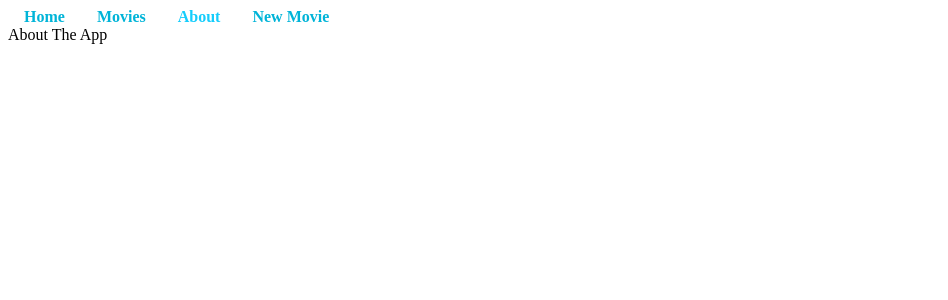
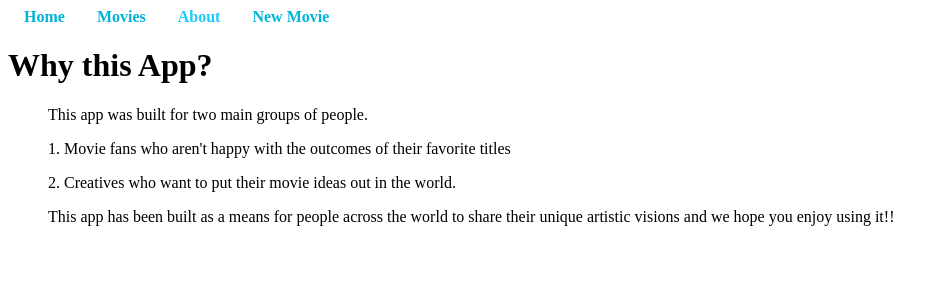
Before and after one commit to rahimshahad/react_proj, a React (Create React App) app in the folder fan_fiction_client/: page /about in a window 1280 px wide. Shown: the top 300 px of the page, without its empty margins (0-948 px from the left). Built offline with nearby package versions, Linux system fonts and the light colour scheme.

Commit message:
refactor code

```diff
--- a/fan_fiction_client/src/components/About.js
+++ b/fan_fiction_client/src/components/About.js
@@ -3,7 +3,14 @@ import React from 'react'
 export default function About() {
     return (
         <div>
-            About The App
+            <h1> Why this App?</h1>
+            <ul> This app was built for two main groups of people.
+               <p>  1. Movie fans who aren't happy with the outcomes of their favorite titles</p>
+
+               <p> 2. Creatives who want to put their movie ideas out in the world.</p>
+
+                This app has been built as a means for people across the world to share their unique artistic visions and we hope you enjoy using it!!
+            </ul>
         </div>
     )
 }
--- a/fan_fiction_client/src/components/App.js
+++ b/fan_fiction_client/src/components/App.js
@@ -1,6 +1,5 @@
 import React from 'react'
 import Router from './Router'
-import MoviesContainer from './MoviesContainer'
 import Navbar from './Navbar'
 
 export default function App() {
--- a/fan_fiction_client/src/components/MoviesContainer.js
+++ b/fan_fiction_client/src/components/MoviesContainer.js
@@ -1,7 +1,6 @@
 import React, {Component} from 'react'
 import {connect} from 'react-redux'
 import {fetchMovies} from '../actions/moviesActions'
-import MoviesForm from './MoviesForm'
 import MoviesList from './MoviesList'
 
 
--- a/fan_fiction_client/src/components/MoviesList.js
+++ b/fan_fiction_client/src/components/MoviesList.js
@@ -1,4 +1,4 @@
-import React, { useState } from "react";
+import React from "react";
 import { connect } from "react-redux";
 import { Button } from "../styled-components/Button.style";
 // import EditMovieForm from "./EditMovieForm";
@@ -14,7 +14,7 @@ const MoviesList = ({ movies, deleteMovie, editMovie, addReview}) => {
     console.log("movieID", movieID);
   };
   return (
-    <div>
+    <div className="movies-list">
       <h1>List of Movies:</h1>
       <ul>
         {movies.map((movie) => (
@@ -33,7 +33,7 @@ const MoviesList = ({ movies, deleteMovie, editMovie, addReview}) => {
               Delete Movie
             </Button>
             <Link to={`movies/${movie.id}/review/new`}>
-            <Button onClick={()=> addReview(movie.id, movie.review)}>
+            <Button onClick={()=> addReview()}>
               Add Review
             </Button>
             </Link>
@@ -46,7 +46,7 @@ const MoviesList = ({ movies, deleteMovie, editMovie, addReview}) => {
 
 const mapStateToProps = (state) => {
   const {
-    movies: { movies },
+    movies: { movies }
   } = state;
   return { movies };
 };
--- a/fan_fiction_client/src/components/ReviewForm.js
+++ b/fan_fiction_client/src/components/ReviewForm.js
@@ -6,7 +6,8 @@ import { Form, FormInput } from '../styled-components/Form.style'
 
  class ReviewForm extends Component {
     state = {
-        content: ''
+        content: '',
+        movie_id: this.props.movie_id
     }
     handleChange = (e) => {
         const {name, value} = e.target;
@@ -19,11 +20,15 @@ import { Form, FormInput } from '../styled-components/Form.style'
     handleSubmit = (e) =>{
         e.preventDefault();
         this.props.addReview(this.state)
+        this.setState({
+            content: ""
+        })
     }
     render() {
         return (
             <div>
                <Form onSubmit={this.handleSubmit}>
+                   <label> Review: </label>
                    <textarea value={this.state.content} name='content' onChange={this.handleChange}/>
                    <FormInput value='Submit Review' type='submit'/>
                 </Form>
--- a/fan_fiction_client/src/components/Router.js
+++ b/fan_fiction_client/src/components/Router.js
@@ -1,7 +1,6 @@
 import React from 'react'
 import {Switch, Route} from 'react-router-dom'
 import Home from '../components/Home'
-import MoviesList from './MoviesList'
 import MoviesForm from './MoviesForm'
 import About from './About'
 import MoviesContainer from './MoviesContainer'
--- a/fan_fiction_client/src/reducers/moviesReducer.js
+++ b/fan_fiction_client/src/reducers/moviesReducer.js
@@ -26,13 +26,16 @@ export const moviesReducer = (state = initialState, action) => {
       return {...state, movies: result, currentMovie:{}}
       case "ADD_REVIEW":
         const movieWithReview = state.movies.find(
-          movie => movie.id === action.payload.movie_id
-        )
-        return {
-         movies: state.movies.map((movie) =>
-          movie.id === movieWithReview.id ? {...movieWithReview, reviews:[...movieWithReview.review, action.payload]} : movie)}
-        // find movie to add review to
-        // add the review to current movie without changing other params
+          (movie) => movie.id === action.payload.movie_id
+          // payload here is the review
+          // the code above is finding the movie whose id matches the movie_id of the payload(review)
+         )
+        // state.movies.map((item) => console.table(item))
+         return {
+         movies: state.movies.map((item) => console.log(item.first))
+          // item.id === movieWithReview.id ? {...movieWithReview, reviews:[...movieWithReview.review, action.payload]} : item)}
+         }
+      //  map through movies
     default:
       return state;
   }
```
Also changed, not shown: fan_fiction_client/public/index.css (added), fan_fiction_client/src/index.css (deleted), 1 other file (tests, documents, lock files or other folders).
